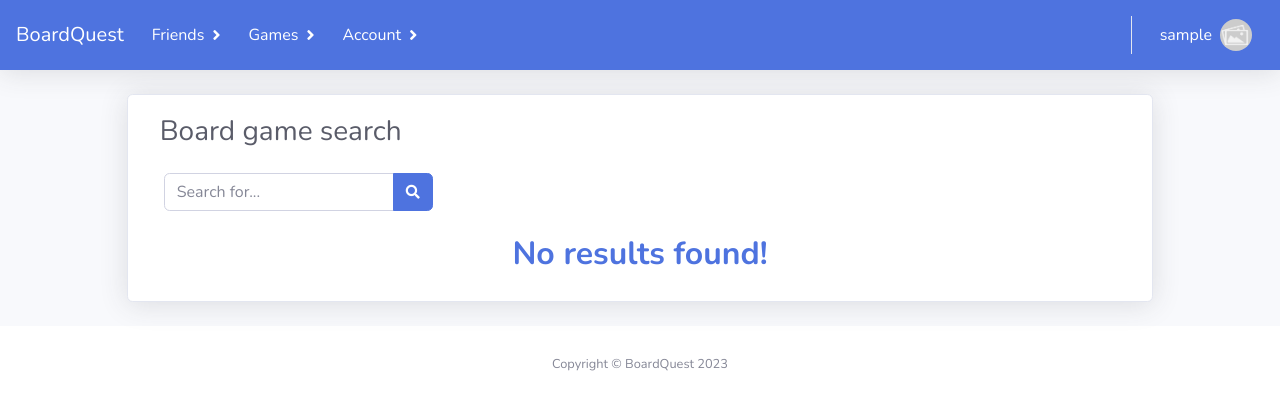
After one commit to LukaszFraczek/BoardQuest, a Django app: page /boardgames/search/ in a window 1280 px wide. The commit adds this page. Shown: the top 410 px of the page. Run offline with Django 5.2, Linux system fonts and the light colour scheme; the visitor is signed in with stand-in values (Sample User, id 1); some libraries are stand-ins or nearby versions.

Commit message:
feat: boardgame search integrated with BGG API added

```diff
--- /dev/null
+++ b/src/boardgames/templates/boardgames/search.html
@@ -0,0 +1,90 @@
+{% extends 'layout/base.html' %}
+{% load static %}
+
+{% block title %}
+    Board game search
+{% endblock title %}
+
+{% block page_heading %}
+    Board game search
+{% endblock page_heading %}
+
+{% block content %}
+<div class="col-lg-12">
+
+    <!-- Search -->
+    <div class="row mb-4">
+        <form method="get" action="{% url 'boardgames:search' %}" class="mr-auto ml-3 my-2 my-md-0 navbar-search">
+            <div class="input-group">
+                <input type="text" name="name" id="name" value="{{ name }}" class="form-control bg-white border-2 small" placeholder="Search for..." aria-label="Search" aria-describedby="basic-addon2">
+                <div class="input-group-append">
+                    <button class="btn btn-primary" type="submit">
+                        <i class="fas fa-search fa-sm"></i>
+                    </button>
+                </div>
+            </div>
+        </form>
+    </div>
+
+    <!-- Results -->
+    <div class="row align-items-stretch">
+        {% for boardgame in boardgames %}
+            {% if forloop.counter0|divisibleby:2 %}
+                </div><div class="row align-items-stretch">
+            {% endif %}
+            <div class="col-lg-6 col-md-6 col-sm-12 mb-4">
+                <!-- Game Info -->
+                <div class="card shadow h-100">
+                    <div class="card-body d-flex flex-column m-1">
+                        <a>
+                            {{ boardgame.id }}
+                            {{ boardgame.name }}
+                            <h2 class="mb-2 font-weight-bold text-primary text-center text-truncate flex-fill"></h2>
+                        </a>
+                    </div>
+                </div>
+            </div>
+        {% empty %}
+            <h2 class="mb-2 font-weight-bold text-primary text-center text-truncate flex-fill">
+                No results found!
+            </h2>
+        {% endfor %}
+    </div>
+    <!-- End of results -->
+
+    <!-- Pagination -->
+    {% if page_obj.has_other_pages %}
+        <div class="pagination justify-content-center mt-4">
+            <span class="step-links">
+                {% with url='name='|add:name %}
+                {% if page_obj.has_previous %}
+                    <a class="btn btn-outline-primary btn-circle mb-4" href="?{{ url}}&page=1">
+                        <i class="fas fa-caret-left"></i><i class="fas fa-caret-left"></i>&#160
+                    </a>
+                    <a class="btn btn-outline-primary btn-circle mb-4 mr-3" href="?{{ url }}&page={{ page_obj.previous_page_number }}">
+                        <i class="fas fa-caret-left"></i>&#160
+                    </a>
+                {% endif %}
+
+                {% for num in page_obj.paginator.page_range %}
+                    {% if page_obj.number == num %}
+                        <a class="btn btn-primary btn-circle mb-4" href="?{{ url }}&page={{ num }}">{{ num }}</a>
+                    {% elif num > page_obj.number|add:"-3" and num < page_obj.number|add:"3" %}
+                        <a class="btn btn-outline-primary btn-circle mb-4" href="?{{ url }}&page={{ num }}">{{ num }}</a>
+                    {% endif %}
+                {% endfor %}
+
+                {% if page_obj.has_next %}
+                    <a class="btn btn-outline-primary btn-circle mb-4 ml-3" href="?{{ url }}&page={{ page_obj.next_page_number }}">
+                        &#160<i class="fas fa-caret-right"></i>
+                    </a>
+                    <a class="btn btn-outline-primary btn-circle mb-4" href="?{{ url }}&page={{ page_obj.paginator.num_pages }}">
+                        &#160<i class="fas fa-caret-right"></i><i class="fas fa-caret-right"></i>
+                    </a>
+                {% endif %}
+                {% endwith %}
+            </span>
+        </div>
+    {% endif %}
+</div>
+{% endblock content %}
--- a/src/boardgames/urls.py
+++ b/src/boardgames/urls.py
@@ -1,14 +1,22 @@
 from django.urls import path, include
+
+from .views import (
+    BoardgameSearchView,
+    BoardgameBGGDetailView,
+)
+
 
 NAMESPACE = 'boardgames'
 URL_PREFIX = 'boardgames/'
 
 
 patterns = [
+    path('search/', BoardgameSearchView.as_view(), name='search'),
+    path('<int:bgg_id>/', BoardgameBGGDetailView.as_view(), name='details_bgg'),
 ]
 
 namespace_patterns = (patterns, NAMESPACE)
 
 urlpatterns = [
-    path('', include(namespace_patterns)),
+    path(f'{URL_PREFIX}', include(namespace_patterns)),
 ]
--- a/src/boardgames/views.py
+++ b/src/boardgames/views.py
@@ -1,3 +1,29 @@
-from django.shortcuts import render
+from django.shortcuts import get_object_or_404
+from django.contrib.auth.mixins import LoginRequiredMixin
+from django.contrib.auth.models import User
+from django.views.generic import ListView, DetailView
 
-# Create your views here.
+from .models import BoardGame
+from .utils import BGGSearch
+
+
+class BoardgameSearchView(LoginRequiredMixin, ListView):
+    template_name = 'boardgames/search.html'
+    context_object_name = 'boardgames'
+    paginate_by = 10
+
+    def get_queryset(self):
+        name = self.request.GET.get('name')
+        if name:
+            queryset = BGGSearch.fetch_items(name)
+            return queryset
+        return []
+
+    def get_context_data(self, **kwargs):
+        context = super().get_context_data(**kwargs)
+        context['name'] = self.request.GET.get('name', '')
+        return context
+
+
+class BoardgameBGGDetailView(DetailView):
+    template_name = 'boardgames/details.html'
--- a/src/templates/layout/navbar.html
+++ b/src/templates/layout/navbar.html
@@ -25,7 +25,7 @@
                 </a>
                 <div class="dropdown-menu">
                     <a class="dropdown-item" href="#">My games</a>  <!-- TODO -->
-                    <a class="dropdown-item" href="#">Add games</a>  <!-- TODO -->
+                    <a class="dropdown-item" href="{% url 'boardgames:search' %}">Add games</a>
                     <div class="dropdown-divider"></div>
                     <a class="dropdown-item" href="#">My sessions</a>  <!-- TODO -->
                     <a class="dropdown-item" href="#">New session</a>  <!-- TODO -->
```
Also changed, not shown: src/boardgames/models.py (+22 -0 lines), src/boardgames/templates/boardgames/details.html (added, +14 -0 lines), src/boardgames/utils.py (added, +45 -0 lines).
